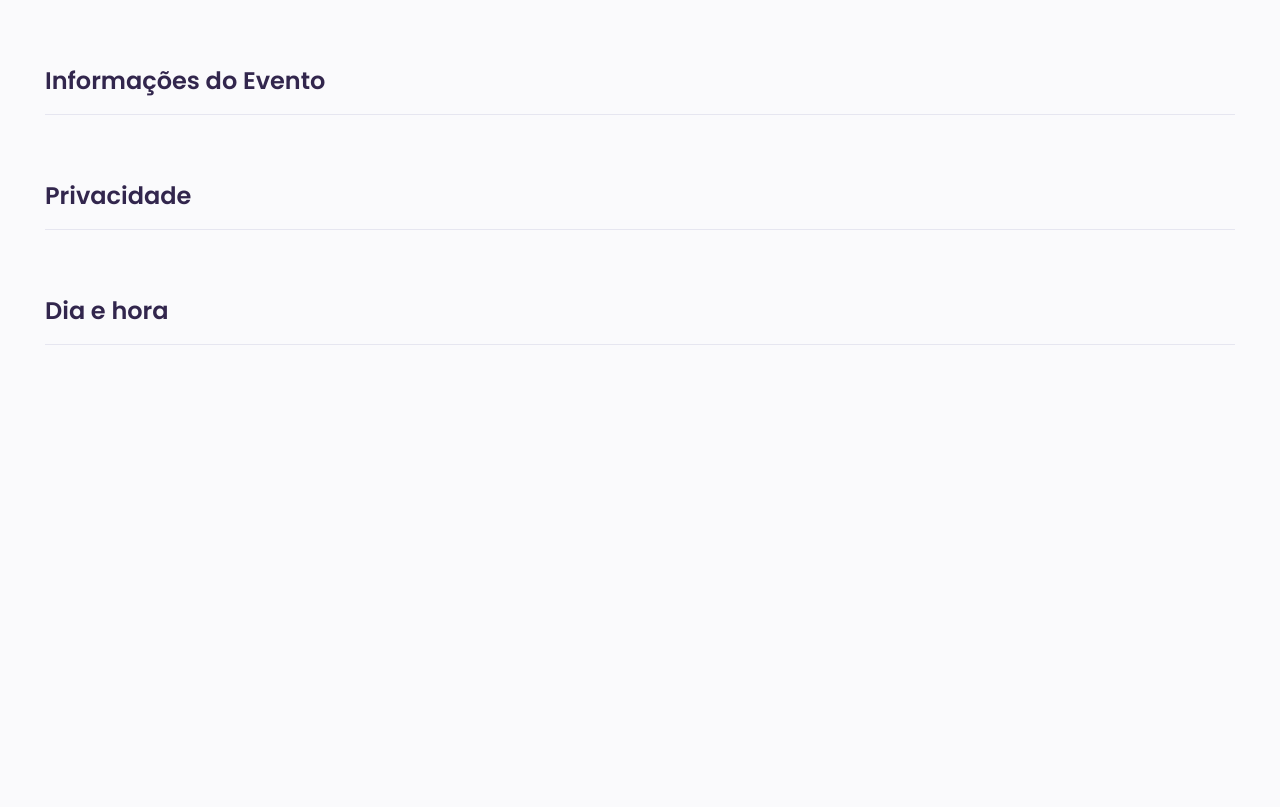
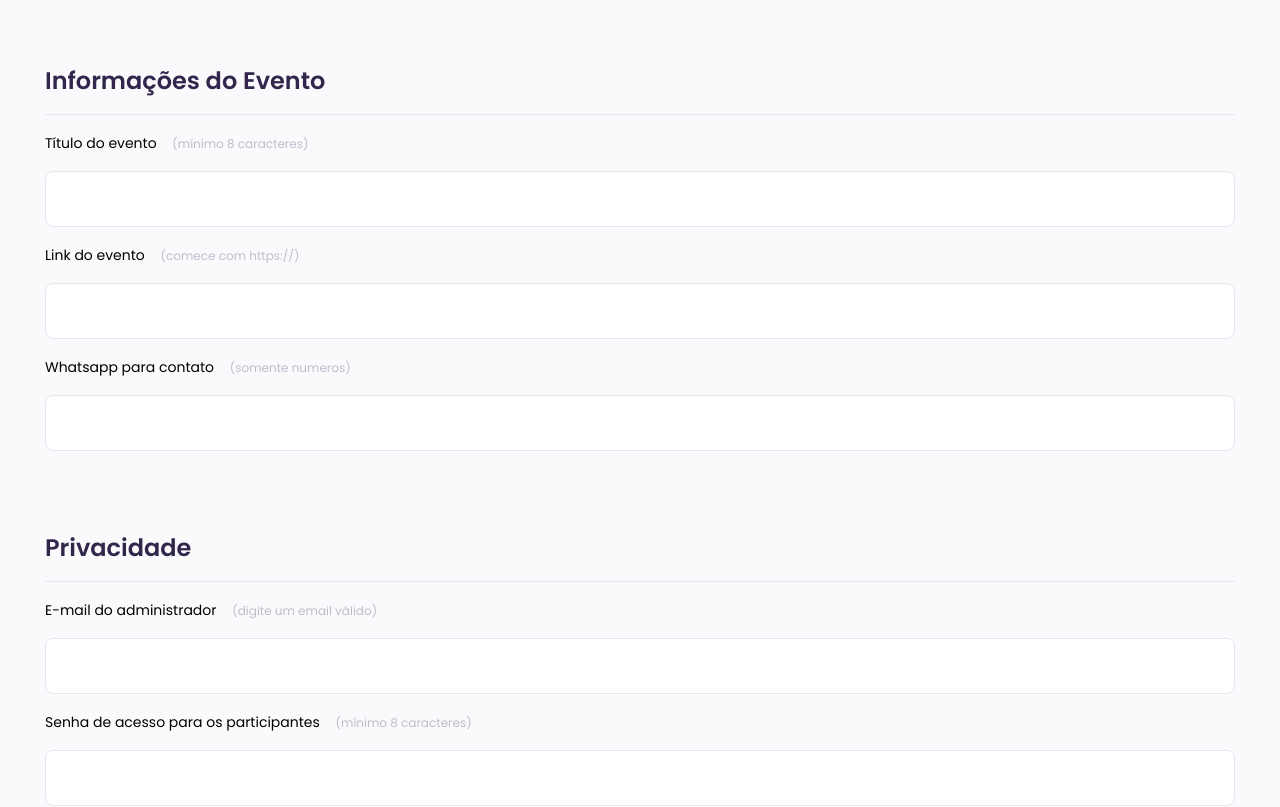
Before and after one commit to zLucasBiasi/next-form, a Next.js app: page / in a window 1280 px wide. Shown: the top 807 px of the page. Built offline with nearby package versions, Linux system fonts and the light colour scheme.

Commit message:
feat: creating Input component

```diff
--- /dev/null
+++ b/src/components/Input/Input.tsx
@@ -0,0 +1,17 @@
+import { Container } from "@/styles/global";
+import { InputProps } from "./types";
+
+import * as S from "./styles";
+
+export const Input = ({ label, type, rule }: InputProps) => {
+  return (
+    <Container>
+      <S.Label htmlFor={label}>
+        <div>
+          {label} <S.Rule>({rule})</S.Rule>
+        </div>
+        <S.Input type={type} id={label} />
+      </S.Label>
+    </Container>
+  );
+};
--- /dev/null
+++ b/src/components/Input/index.ts
@@ -0,0 +1 @@
+export { Input } from "./Input";
--- /dev/null
+++ b/src/components/Input/styles.ts
@@ -0,0 +1,29 @@
+import styled, { css } from "styled-components";
+
+export const Label = styled.label`
+  font-size: 1.4rem;
+  font-weight: 400;
+  line-height: 2.4rem;
+`;
+
+export const Rule = styled.span`
+  ${({ theme }) => css`
+    font-size: 1.2rem;
+    font-weight: 400;
+    line-height: 2rem;
+    color: ${theme.colors.ligth_gray};
+    margin-left: 1.2rem;
+  `}
+`;
+
+export const Input = styled.input`
+  ${({ theme }) => css`
+    width: 100%;
+    height: 5.6rem;
+    padding: 0 1rem;
+    border: 0.1rem solid ${theme.colors.backLines};
+    outline: none;
+    border-radius: 0.8rem;
+    margin: 1.6rem 0;
+  `}
+`;
--- /dev/null
+++ b/src/components/Input/types.ts
@@ -0,0 +1,4 @@
+export type InputProps = {
+  label: string;
+  rule: string;
+} & React.InputHTMLAttributes<HTMLInputElement>;
--- a/src/pages/index.tsx
+++ b/src/pages/index.tsx
@@ -1,10 +1,29 @@
+import { Input } from "@/components/Input";
 import { Title } from "@/components/Title";
 
 export default function Home() {
   return (
     <>
       <Title title="Informações do Evento" />
+
+      <Input type="text" label="Título do evento" rule="mínimo 8 caracteres" />
+      <Input type="text" label="Link do evento" rule="comece com https://" />
+      <Input type="text" label="Whatsapp para contato" rule="somente numeros" />
+
       <Title title="Privacidade" />
+
+      <Input
+        type="text"
+        label="E-mail do administrador"
+        rule="digite um email válido"
+      />
+      <Input
+        type="text"
+        label="Senha de acesso para os participantes"
+        rule="mínimo 8 caracteres"
+      />
+      <Input type="text" label="Whatsapp para contato" rule="somente numeros" />
+
       <Title title="Dia e hora" />
     </>
   );
--- a/src/styles/theme.ts
+++ b/src/styles/theme.ts
@@ -5,6 +5,7 @@ const theme = {
     black: "#000",
     purple: "#32264D",
     gray: "#4E4958",
+    ligth_gray: "#C1BCCC",
     cian: "#42D3FF",
     green: "#04D361",
     backLines: "#E6E6F0",
```
